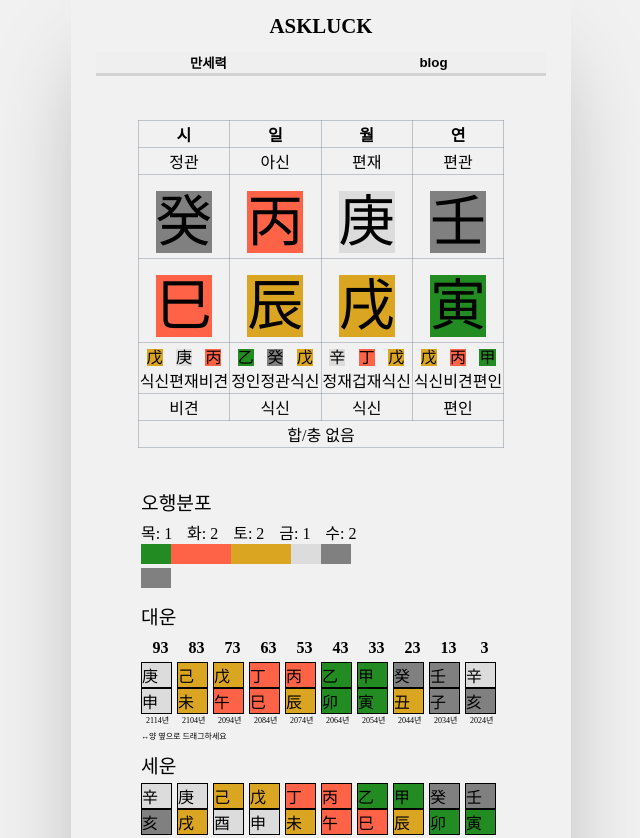
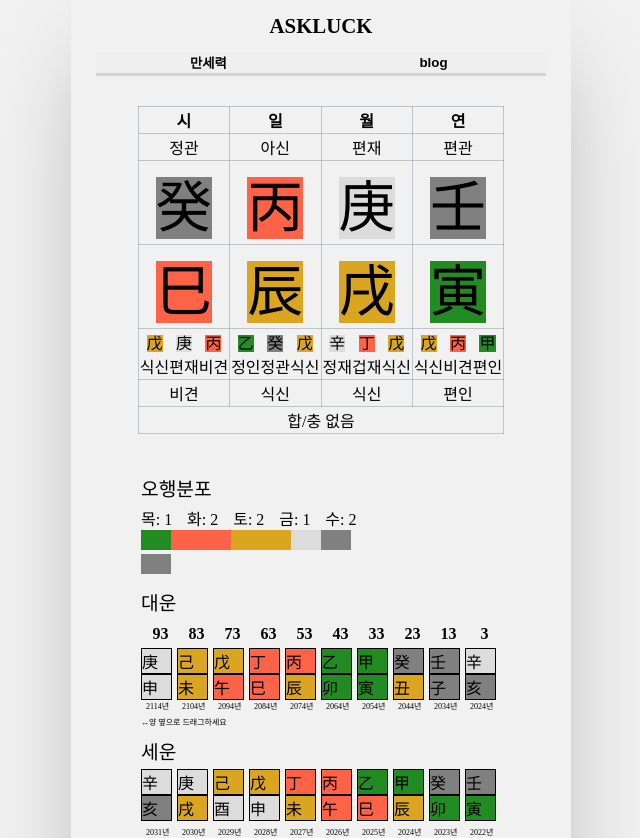
Before and after one commit to seni95/askLuck, a React (Create React App) app: page / in a window 1280 px wide. Shown: the top 838 px of the page, without its empty margins (319-959 px from the left). Built offline with nearby package versions, Linux system fonts and the light colour scheme.

Commit message:
revise css

```diff
--- a/src/components/header/header.module.css
+++ b/src/components/header/header.module.css
@@ -8,8 +8,7 @@ header{
   margin: auto;
   padding:0;
   padding-bottom: 10px;
-  position: fixed;
-  width: 500px;
+  width: 100%;
   z-index: 10000;
   background: #f1f1f1;
 
--- a/src/components/result/four_pillar_viewer.module.css
+++ b/src/components/result/four_pillar_viewer.module.css
@@ -2,7 +2,7 @@
 
 .container{
 
-padding-top:120px;
+padding-top:20px;
   /* position: relative;
     margin: 20px auto 0 auto;
     box-shadow: 9px 5px 45px -26px rgba(0,0,0,0.75); */
```
